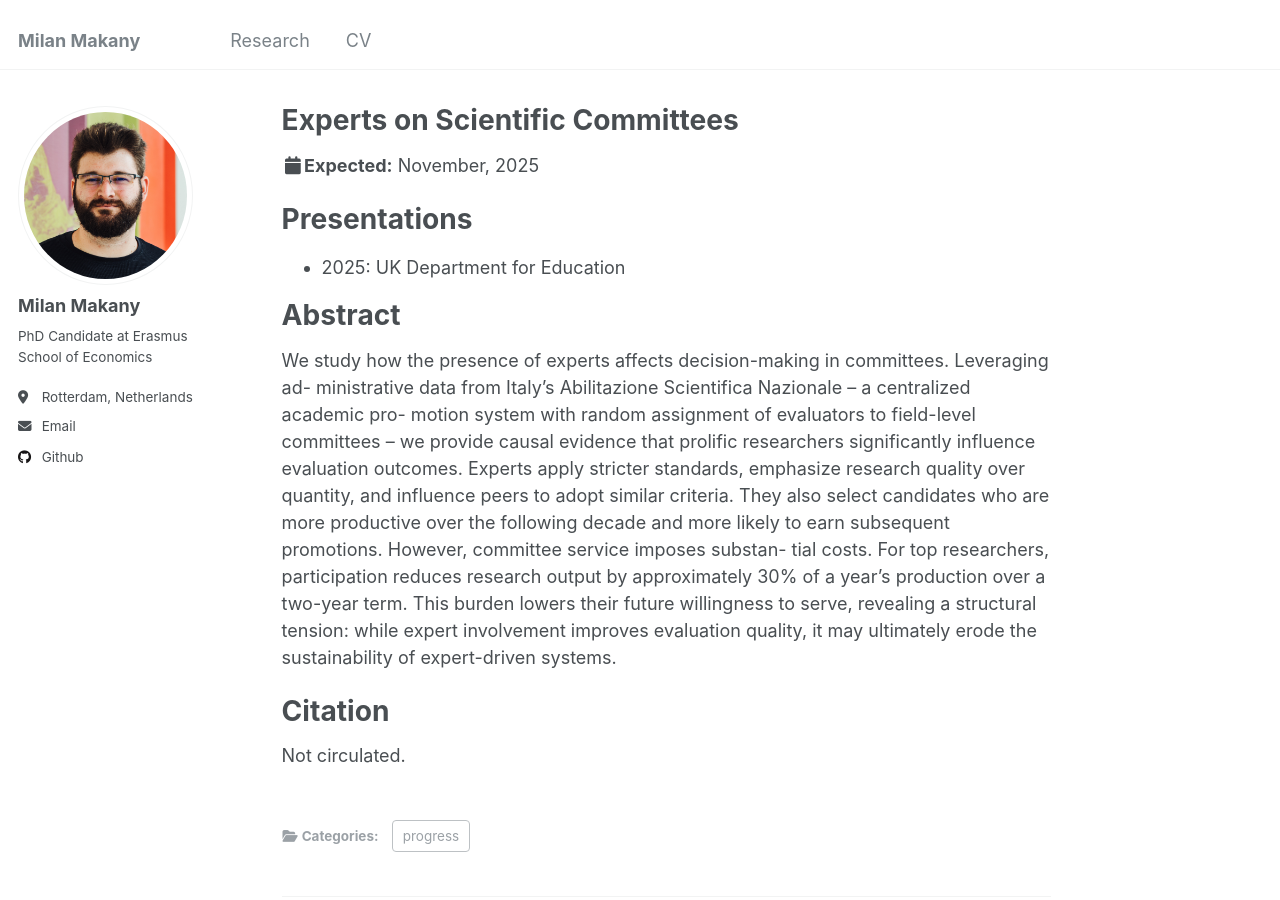
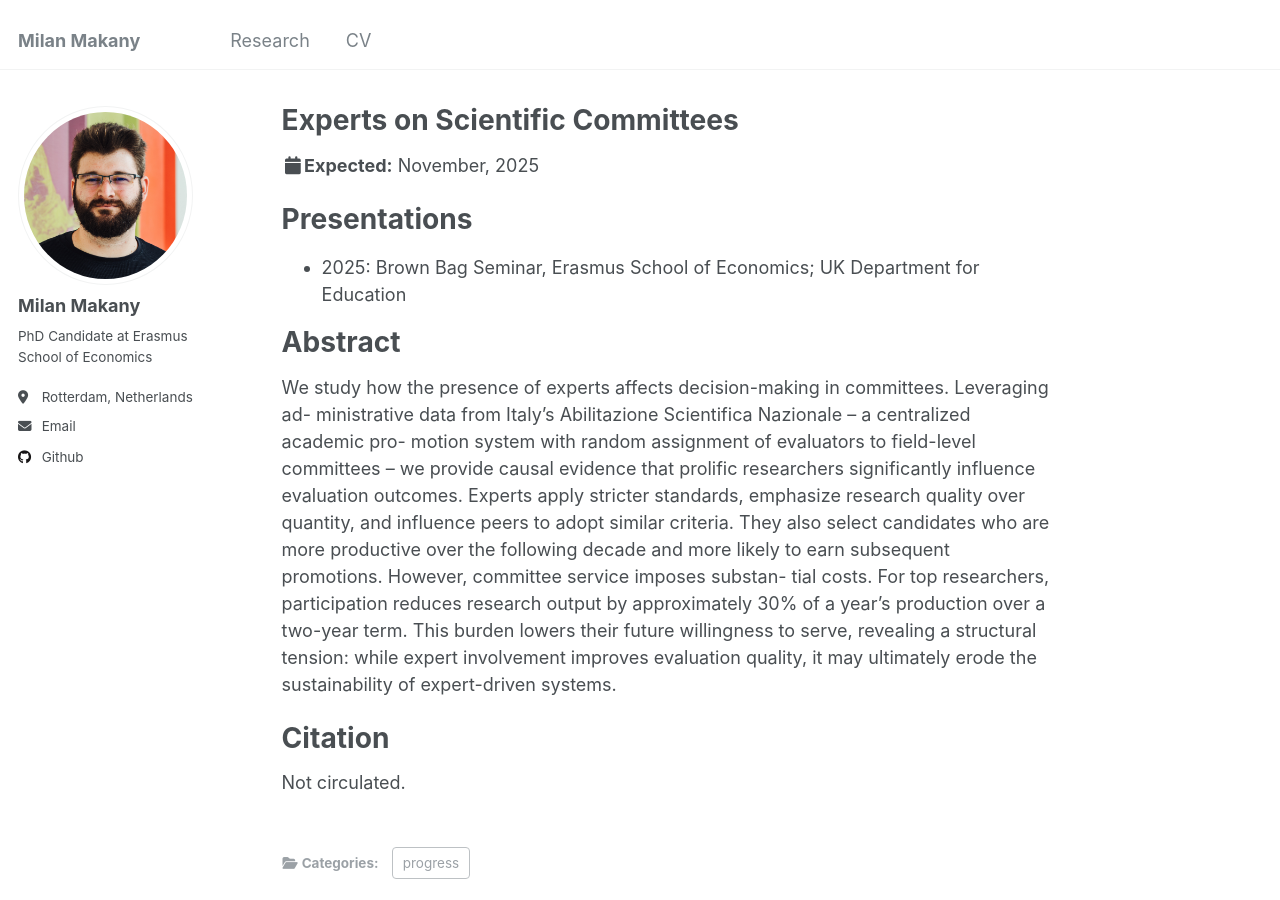
Before and after one commit to makany-milan/makany-milan.github.io, a Jekyll site: the page built from _publications/experts.md, in a window 1280 px wide and 900 px high. Built offline with Jekyll 4.4.1, drawn with Linux system fonts in a browser that asks for light colours.

Commit message:
presetations

```diff
--- a/_publications/experts.md
+++ b/_publications/experts.md
@@ -13,7 +13,7 @@ citation: #'Makany M., N. Zinoyveva. (2025): "Experts on Scientific Committees"'
 ---
 
 # Presentations
- - 2025: UK Department for Education
+ - 2025: Brown Bag Seminar, Erasmus School of Economics; UK Department for Education
 
 # Abstract
 
```
Also changed, not shown: _publications/women_in_academia.md (+1 -1 lines).
